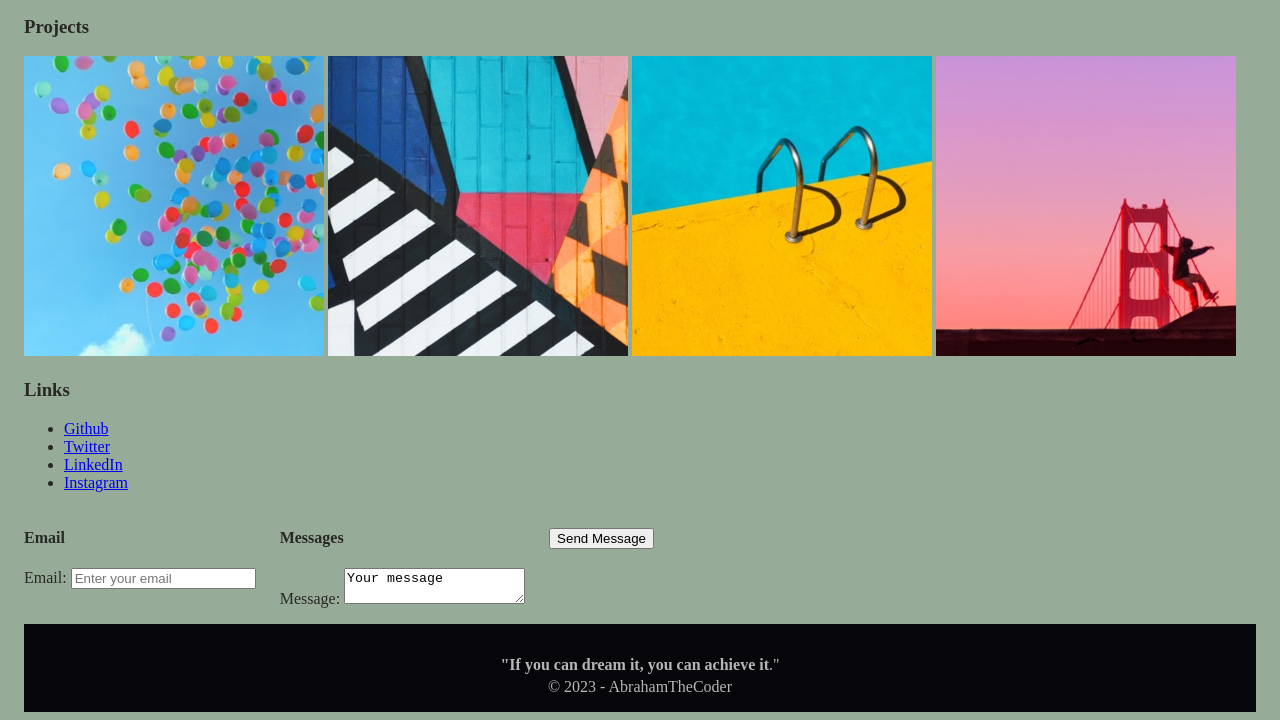
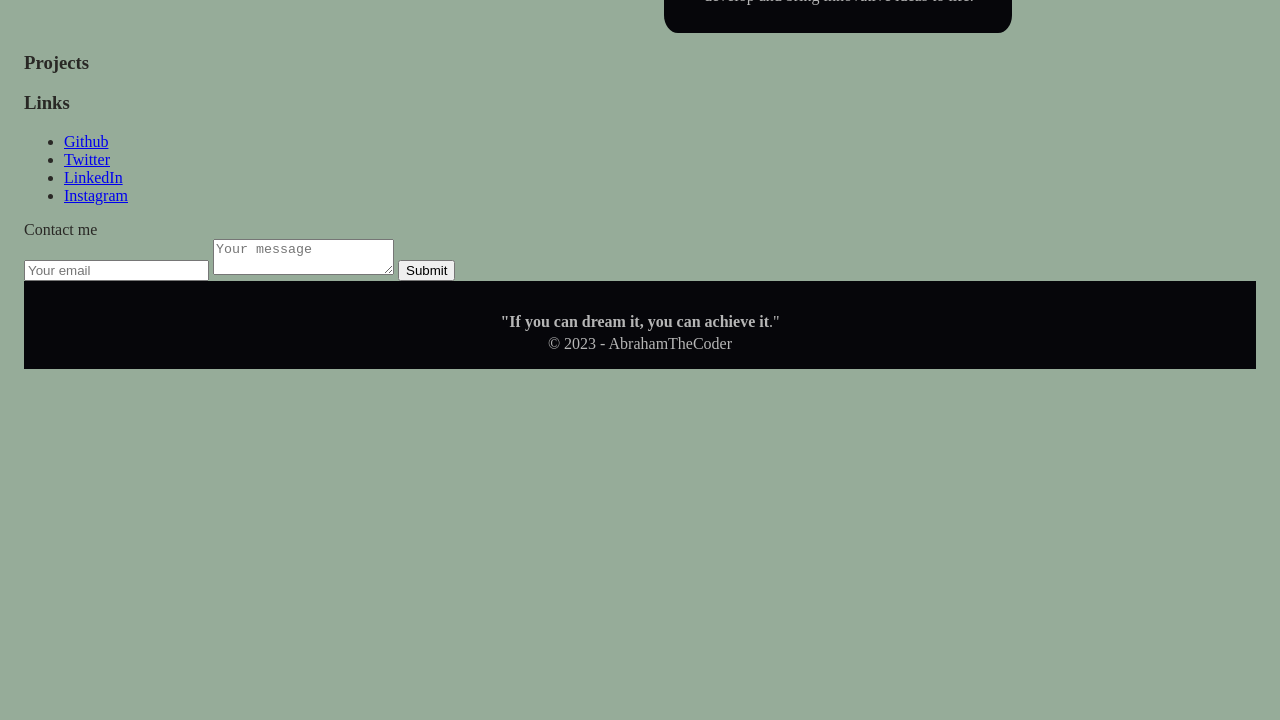
Before and after one commit to abrahamthecoder807/portfolio, a plain HTML site: page index.html in a window 1280 px wide. Shown: the part 1238-1958 px from the top of the page. After the commit the page ends 1615 px from the top, so only its background shows below. Drawn offline with Linux system fonts and the light colour scheme.

Commit message:
Adding a contact form, descriptive text at the hero section and changed the profile image

```diff
--- a/index.html
+++ b/index.html
@@ -14,7 +14,7 @@
         <div class="intro">
             <h1>Howdy, I'm Rarecoder</h1>
             <h3>Software Engineer | Ux/Ui designer</h3>
-            <p class="quote">Bringing ideas to reality.</p>
+            <p class="text">"I'm a Software Engineer with expertise in C, Python, JavaScript, Rust. I build scalable,<br> user-friendly applications using robust testing and collaborative design.<br> I'm passionate about creating innovative solutions and continuously learning."</p>
         </div>
         <div class="intro-img">
             <img class="profile-picture" src="images/profile-picture.jpg">
@@ -45,10 +45,10 @@
     <section class="projects">
         <h3 class="project-heading">Projects</h3>
         <div class="project-grid">
-            <img class="project-image" src="images/project-1.jpg">
-            <img class="project-image" src="images/project-2.jpg">
-            <img class="project-image" src="images/project-3.jpg">
-            <img class="project-image" src="images/project-4.jpg">
+            <div class="projects-list"></div>
+            <div class="projects-list"></div>
+            <div class="projects-list"></div>
+            <div class="projects-list"></div>
         </div>
     </section>
     <div class="links-and-contact">
@@ -69,21 +69,13 @@
                 </li>
             </ul>
         </div>
-        <div>
-            <form class="input-form" action="#">
-                <label for="email">
-                    <h4>Email</h4>
-                    Email: <input type="email" id="email" placeholder="Enter your email" />
-                </label>
-                <label for="message">
-                    <h4>Messages</h4>
-                    Message: <textarea id="message">Your message</textarea>
-                </label>
-                <div class="submit-button-wrapper">
-                    <input type="submit" value="Send Message" id="submit-button" />
-                </div>
-            </form>
-        </div>
+        <form class="form">
+            <div class="title">Contact me</div>
+            <input type="text" placeholder="Your email" class="input">
+            <textarea placeholder="Your message"></textarea>
+
+            <button>Submit</button>
+        </form>
     </div>
     <div class="footer">
         <nav>
```
